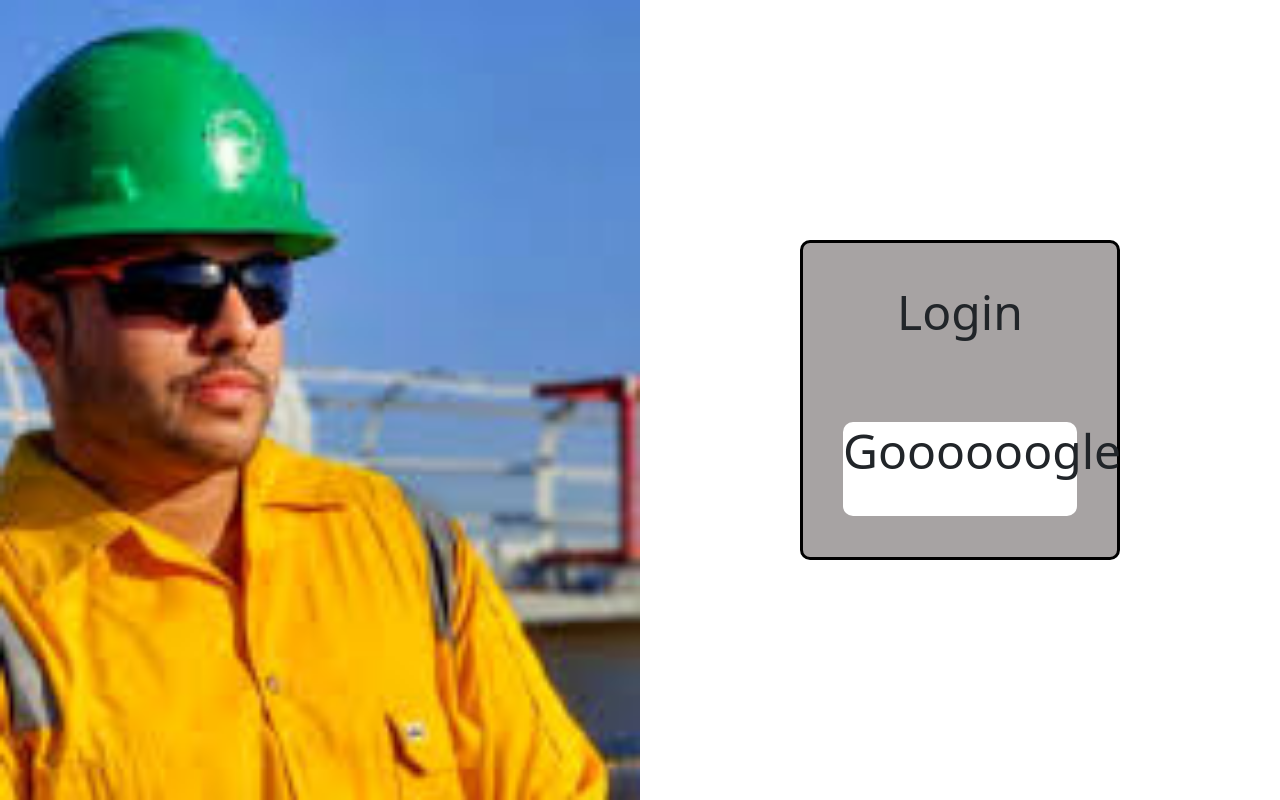
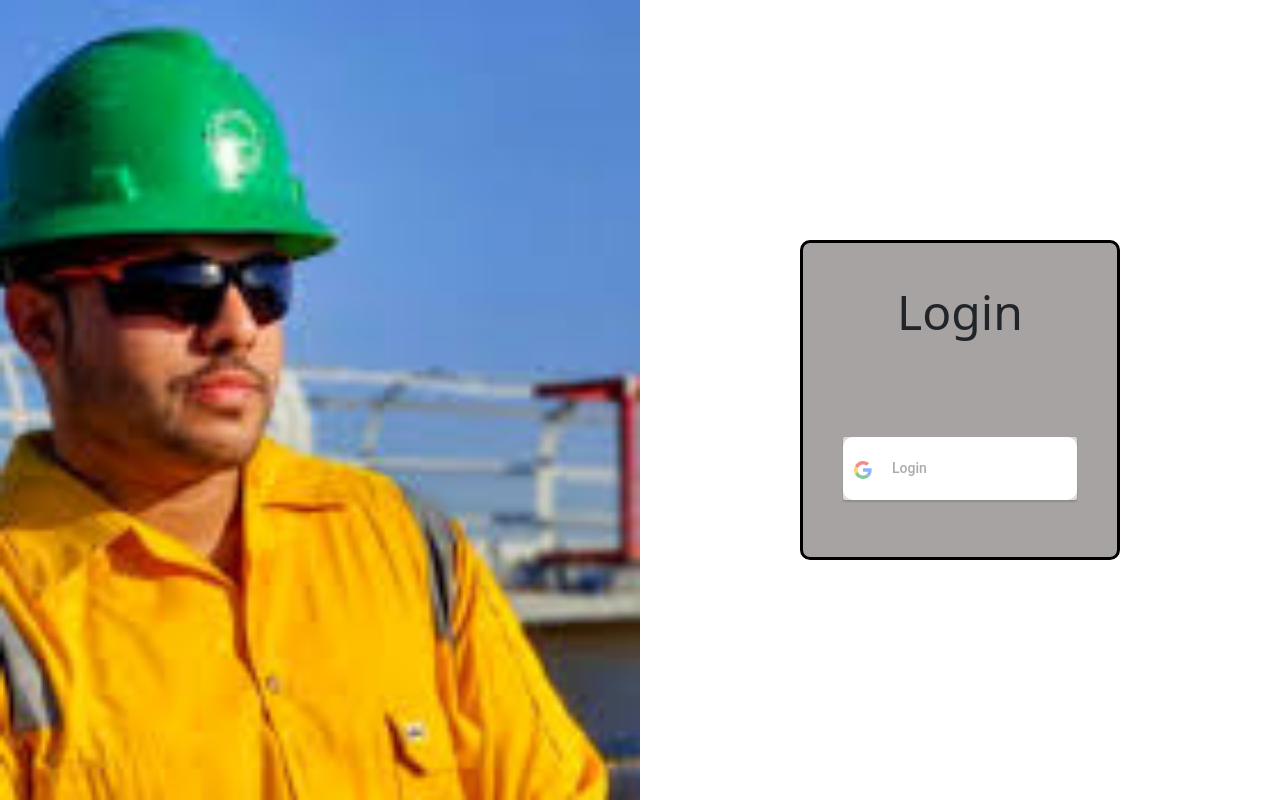
Before and after one commit to jr7072/CodeRed, a React (Create React App) app: page / in a window 1280 px wide. Built offline with nearby package versions, Linux system fonts and the light colour scheme.

Commit message:
added google button

```diff
--- a/package.json
+++ b/package.json
@@ -14,6 +14,7 @@
     "react": "^17.0.2",
     "react-bootstrap": "^2.0.0-rc.0",
     "react-dom": "^17.0.2",
+    "react-google-login": "^5.2.2",
     "react-router-dom": "^5.3.0",
     "react-scripts": "^4.0.3",
     "web-vitals": "^1.0.1"
--- a/src/Components/Landing/Landing.css
+++ b/src/Components/Landing/Landing.css
@@ -47,7 +47,7 @@
 .login .login-input{
 
     width: 30%;
-    height: 30%;
+    height: 20%;
     background-color: white;
     border-radius: 10px;
 
--- a/src/Pages/Landing/Landing.js
+++ b/src/Pages/Landing/Landing.js
@@ -1,4 +1,5 @@
 import React from 'react';
+import { GoogleButton } from '../../Util/Google/GoogleButton';
 
 export const Landing = () => {
 
@@ -13,7 +14,7 @@ export const Landing = () => {
                 <div className="login">
                     <h2>Login</h2>
                     <div className="login-input">
-                        <h2>Goooooogle</h2>
+                        <GoogleButton />
                     </div>
                 </div>
             </div>
--- /dev/null
+++ b/src/Util/Google/GoogleButton.css
@@ -0,0 +1,4 @@
+.google-button{
+    width: 100%;
+    height: 100%;
+}
--- /dev/null
+++ b/src/Util/Google/GoogleButton.js
@@ -0,0 +1,31 @@
+import React from 'react';
+import GoogleLogin from  'react-google-login';
+
+import "./GoogleButton.css";
+
+const clientId = "bruh";
+
+
+export const GoogleButton = () => {
+
+    const onSuccess = () => {
+        window.location.href = "http://localhost:3000/home";
+    }
+
+    const onFailure = () => {
+
+        console.log("fail");
+
+    }
+
+    return(
+        <GoogleLogin
+            clientId={clientId}
+            buttonText="Login"
+            onSuccess={onSuccess}
+            onFailure={onFailure}
+            cookiePolicy={'single_host_origin'}
+            className="google-button"
+        />
+    )
+}
```
Also changed, not shown: src/Components/Login/Login.css (deleted), src/Components/Login/Login.js (deleted), 2 other files (tests, documents, lock files or other folders).
